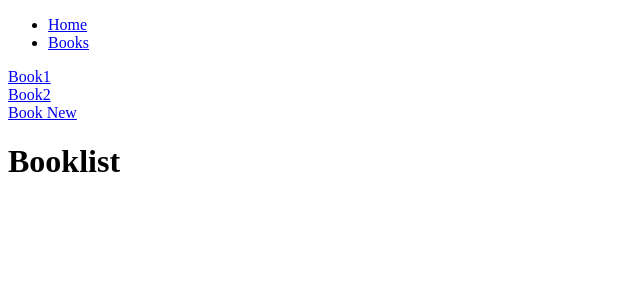
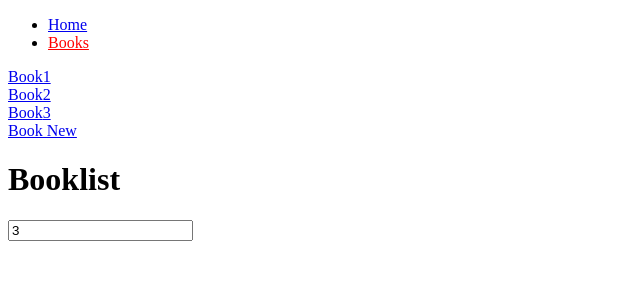
Before and after one commit to Majumder99/intro-to-react-router-v6, a React (Create React App) app: page /books in a window 1280 px wide. Shown: the top 300 px of the page, without its empty margins (0-640 px from the left). Built offline with nearby package versions, Linux system fonts and the light colour scheme.

Commit message:
updated react router v6

```diff
--- a/src/App.js
+++ b/src/App.js
@@ -1,4 +1,11 @@
-import { Link, Route, Routes, useRoutes } from "react-router-dom";
+import {
+  Link,
+  NavLink,
+  Route,
+  Routes,
+  useLocation,
+  useRoutes,
+} from "react-router-dom";
 import Home from "./pages/Home";
 import NotFound from "./pages/NotFound";
 import BookRoutes from "./BookRoutes";
@@ -22,6 +29,8 @@ function App() {
   //   },
   // ]);
 
+  const location = useLocation();
+  console.log(location);
   return (
     <>
       {/* Multiple routes */}
@@ -31,10 +40,14 @@ function App() {
       <nav>
         <ul>
           <li>
-            <Link to="/">Home</Link>
+            <NavLink to="/" state="hi">
+              Home
+            </NavLink>
           </li>
           <li>
-            <Link to="/books">Books</Link>
+            <NavLink end to="/books">
+              Books
+            </NavLink>
           </li>
         </ul>
       </nav>
--- a/src/BookLayout.js
+++ b/src/BookLayout.js
@@ -1,7 +1,11 @@
-import React from "react";
-import { Link, NavLink, Outlet } from "react-router-dom";
+import React, { useState } from "react";
+import { Link, NavLink, Outlet, useSearchParams } from "react-router-dom";
 
 const BookLayout = () => {
+  const [searchParams, setSearchParams] = useSearchParams({ n: 3 });
+  console.log(searchParams.get("n"));
+  const number = searchParams.get("n");
+  // const [number, setNumber] = useState(3);
   return (
     <>
       {/* Link has three attributes
@@ -31,9 +35,16 @@ const BookLayout = () => {
       <br />
       <NavLink to="/books/2">Book2</NavLink>
       <br />
+      <NavLink to={`/books/${number}`}>Book{number}</NavLink>
+      <br />
       <NavLink to="/books/new">Book New</NavLink>
       {/* Outlet will render the current route */}
       <Outlet context={{ hello: "I am sourav" }} />
+      <input
+        type="number"
+        value={number}
+        onChange={(e) => setSearchParams({ n: e.target.value })}
+      />
     </>
   );
 };
--- a/src/pages/NotFound.js
+++ b/src/pages/NotFound.js
@@ -1,13 +1,22 @@
-import React from "react";
-import { Navigate } from "react-router-dom";
+import React, { useEffect } from "react";
+import { useNavigate } from "react-router-dom";
 
 // We can use navigate for directly redirecting another page
 
 const NotFound = () => {
   // return <div>NotFound</div>;
+  const navigate = useNavigate();
+  useEffect(() => {
+    setTimeout(() => {
+      navigate("/");
+    }, 1000);
+  }, []);
   return (
+    // <>
+    //   <Navigate to="/" />
+    // </>
     <>
-      <Navigate to="/" />
+      <h1>Not found</h1>
     </>
   );
 };
```
